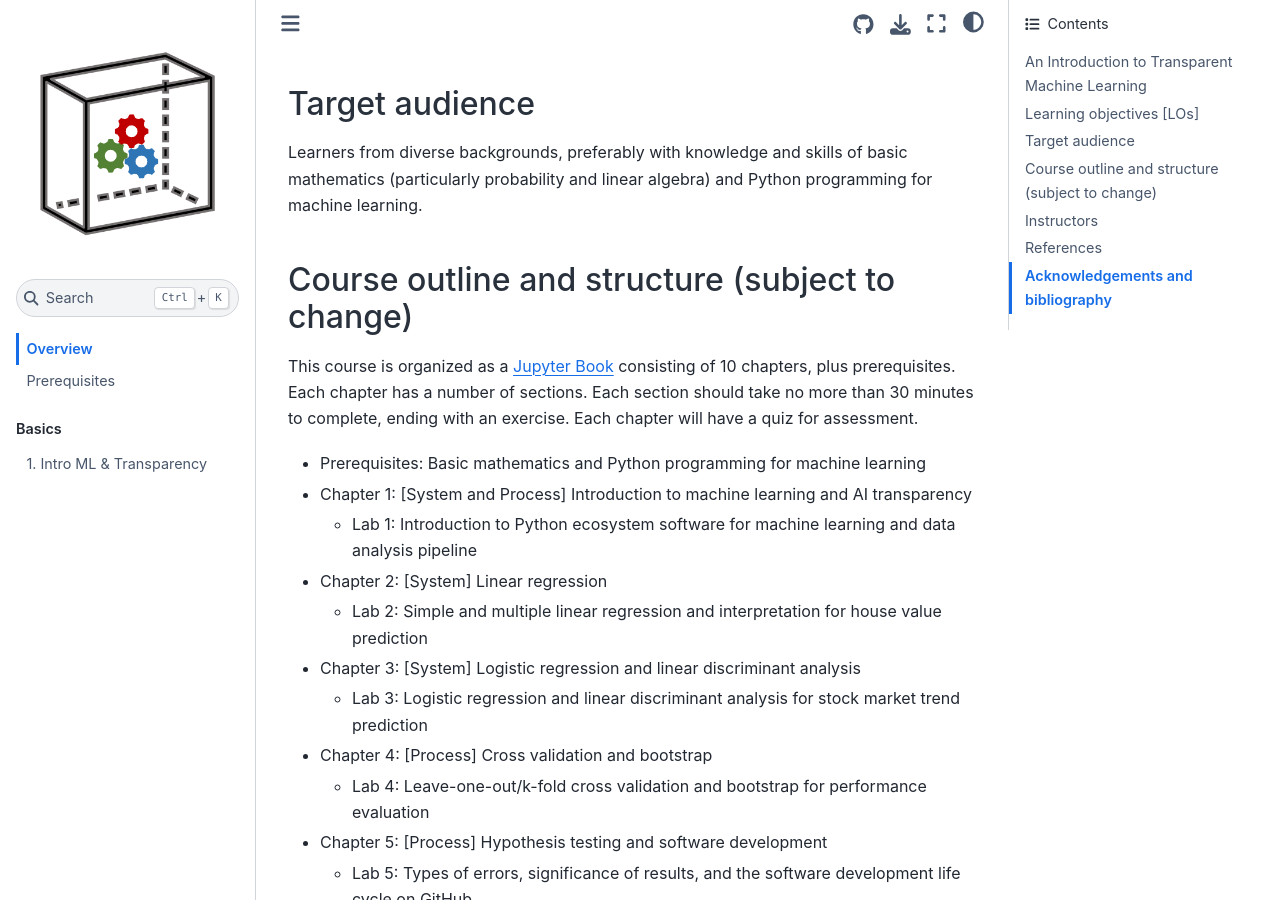
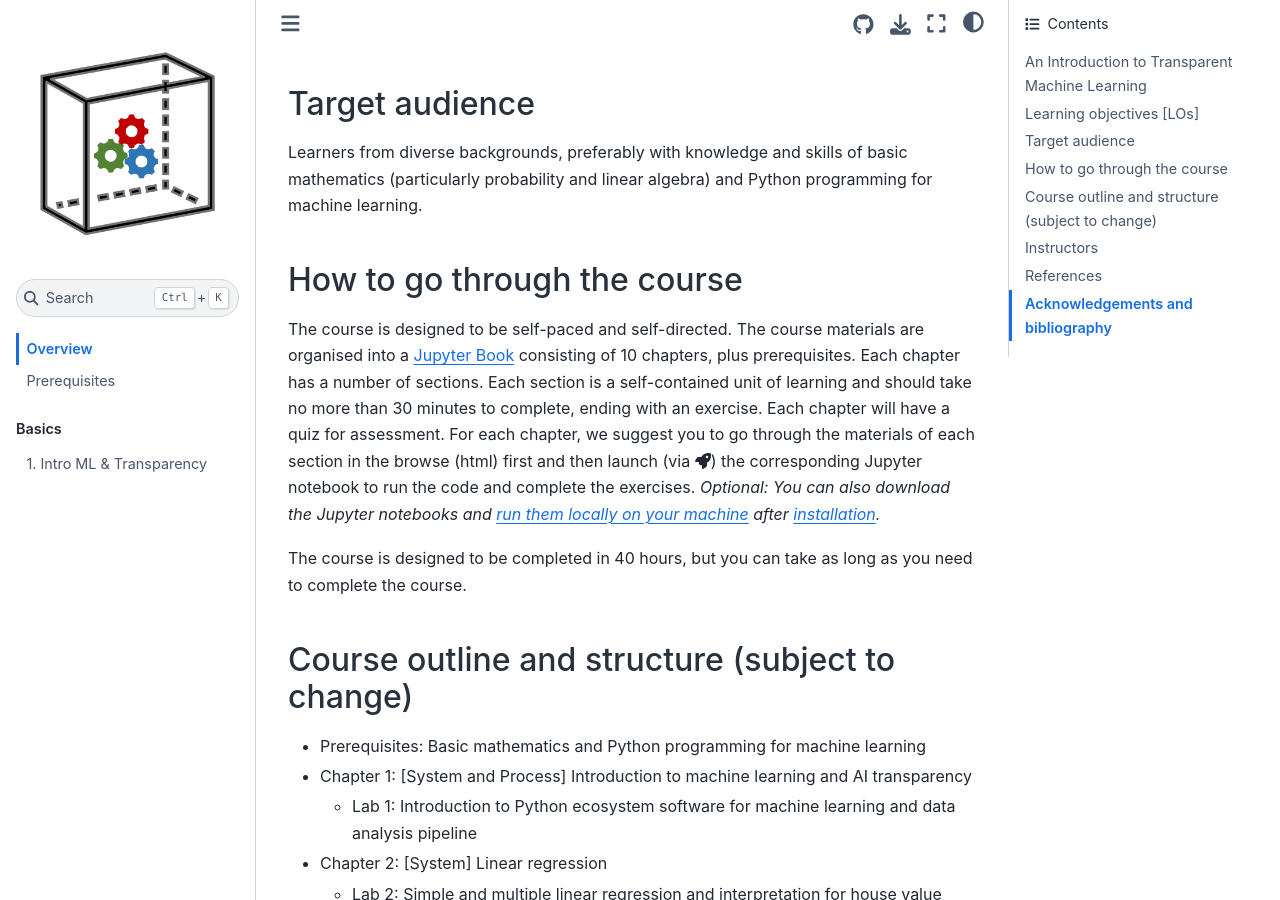
Before and after one commit to pykale/transparentML, a Jupyter Book: the page built from content/index.md, in a window 1280 px wide and 900 px high, scrolled down 950 px. Built offline with Jupyter Book 1.0.4 settings and Sphinx 7.4.7 and the Sphinx Book theme 1.1.4, drawn with Linux system fonts in a browser that asks for light colours; cross-references to code outside the pages are shown as plain code.

Commit message:
update doc and v1 of sec 1.1

```diff
--- a/content/index.md
+++ b/content/index.md
@@ -24,9 +24,13 @@ By the end of the course, a learner will be able to demonstrate the ability to
 
 Learners from diverse backgrounds, preferably with knowledge and skills of basic mathematics (particularly probability and linear algebra) and Python programming for machine learning.
 
+## How to go through the course
+
+The course is designed to be self-paced and self-directed. The course materials are organised into a [Jupyter Book](https://jupyterbook.org/) consisting of 10 chapters, plus prerequisites. Each chapter has a number of sections. Each section is a self-contained unit of learning and should take no more than 30 minutes to complete, ending with an exercise. Each chapter will have a quiz for assessment. For each chapter, we suggest you to go through the materials of each section in the browse (html) first and then launch (via <i class="fas fa-rocket"></i>) the corresponding Jupyter notebook to run the code and complete the exercises. _Optional: You can also download the Jupyter notebooks and [run them locally on your machine](https://jupyter-notebook-beginner-guide.readthedocs.io/en/latest/execute.html) after [installation](https://jupyter-notebook-beginner-guide.readthedocs.io/en/latest/install.html)._
+
+The course is designed to be completed in 40 hours, but you can take as long as you need to complete the course.
+
 ## Course outline and structure (subject to change)
-
-This course is organized as a [Jupyter Book](https://jupyterbook.org/) consisting of 10 chapters, plus prerequisites. Each chapter has a number of sections. Each section should take no more than 30 minutes to complete, ending with an exercise. Each chapter will have a quiz for assessment.
 
 - Prerequisites: Basic mathematics and Python programming for machine learning
 - Chapter 1: [System and Process] Introduction to machine learning and AI transparency
--- a/requirements.txt
+++ b/requirements.txt
@@ -1,3 +1,4 @@
+# sorted alphabetically
 ghp-import
 jupyter-book
 matplotlib
```
Also changed, not shown: content/01-ml-transparency.ipynb, 2 other files.
